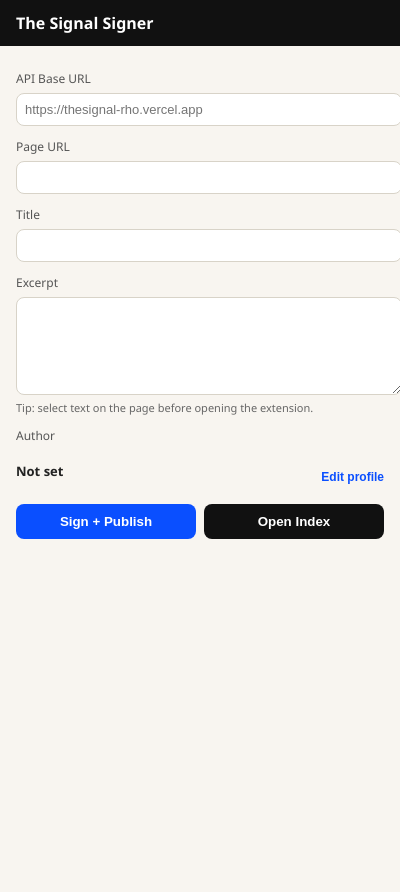
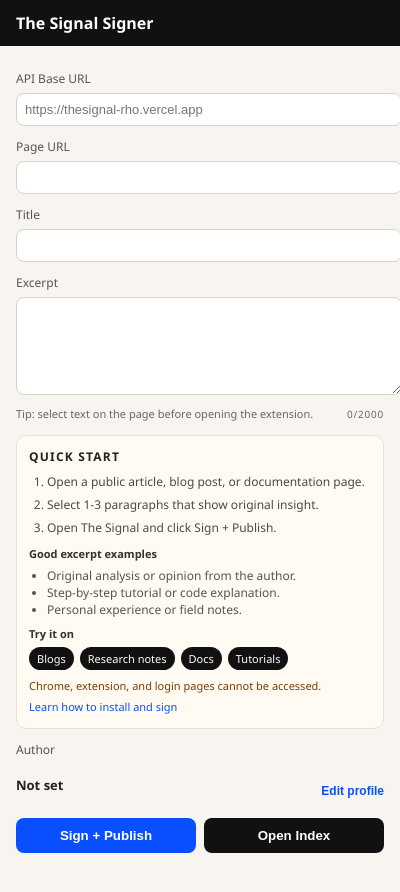
Before and after one commit to sisilabsai/thesignal, a browser extension: page apps/extension/public/popup.html in a window 400 px wide. Before the commit the page ends 844 px from the top, so only its background shows below. Drawn offline with Linux system fonts and the light colour scheme; files whose address does not match are found by name.

Commit message:
Enhance extension UI guidance and examples

```diff
--- a/apps/extension/public/popup.html
+++ b/apps/extension/public/popup.html
@@ -41,6 +41,13 @@
         min-height: 80px;
         resize: vertical;
       }
+      .count-row {
+        display: flex;
+        align-items: center;
+        justify-content: space-between;
+        gap: 8px;
+        margin-top: 6px;
+      }
       .row {
         display: flex;
         gap: 8px;
@@ -83,6 +90,71 @@
         font-size: 11px;
         color: #666;
       }
+      .small {
+        font-size: 10px;
+        text-transform: uppercase;
+        letter-spacing: 0.08em;
+      }
+      .guide {
+        margin-top: 14px;
+        padding: 12px;
+        border-radius: 10px;
+        border: 1px solid #e6e0d5;
+        background: #fffaf2;
+      }
+      .guide-title {
+        font-size: 12px;
+        font-weight: 700;
+        text-transform: uppercase;
+        letter-spacing: 0.1em;
+        color: #222;
+        margin-bottom: 8px;
+      }
+      .guide-steps {
+        margin: 0 0 10px;
+        padding-left: 18px;
+        font-size: 12px;
+        color: #4a4a4a;
+      }
+      .guide-steps li {
+        margin-bottom: 6px;
+      }
+      .example-label {
+        font-size: 11px;
+        font-weight: 600;
+        color: #333;
+        margin-bottom: 6px;
+      }
+      .example-list {
+        margin: 0 0 8px;
+        padding-left: 18px;
+        font-size: 12px;
+        color: #555;
+      }
+      .chips {
+        display: flex;
+        flex-wrap: wrap;
+        gap: 6px;
+      }
+      .chip {
+        font-size: 11px;
+        padding: 4px 8px;
+        border-radius: 999px;
+        background: #111;
+        color: #fff;
+      }
+      .guide-note {
+        margin-top: 8px;
+        font-size: 11px;
+        color: #7a3e00;
+      }
+      .guide-link {
+        display: inline-block;
+        margin-top: 6px;
+        font-size: 11px;
+        color: #0a4fff;
+        text-decoration: none;
+      }
       .link-button {
         border: none;
         background: none;
@@ -107,7 +179,36 @@
 
       <label>Excerpt</label>
       <textarea id="page-excerpt"></textarea>
-      <div class="muted">Tip: select text on the page before opening the extension.</div>
+      <div class="count-row">
+        <span class="muted">Tip: select text on the page before opening the extension.</span>
+        <span id="excerpt-count" class="muted small">0/2000</span>
+      </div>
+
+      <div class="guide">
+        <div class="guide-title">Quick Start</div>
+        <ol class="guide-steps">
+          <li>Open a public article, blog post, or documentation page.</li>
+          <li>Select 1-3 paragraphs that show original insight.</li>
+          <li>Open The Signal and click Sign + Publish.</li>
+        </ol>
+        <div class="example-label">Good excerpt examples</div>
+        <ul class="example-list">
+          <li>Original analysis or opinion from the author.</li>
+          <li>Step-by-step tutorial or code explanation.</li>
+          <li>Personal experience or field notes.</li>
+        </ul>
+        <div class="example-label">Try it on</div>
+        <div class="chips">
+          <span class="chip">Blogs</span>
+          <span class="chip">Research notes</span>
+          <span class="chip">Docs</span>
+          <span class="chip">Tutorials</span>
+        </div>
+        <div class="guide-note">Chrome, extension, and login pages cannot be accessed.</div>
+        <a class="guide-link" href="https://thesignal-rho.vercel.app/extension.html" target="_blank" rel="noreferrer">
+          Learn how to install and sign
+        </a>
+      </div>
 
       <label>Author</label>
       <div class="author-row">
--- a/apps/extension/src/popup.js
+++ b/apps/extension/src/popup.js
@@ -23,10 +23,18 @@
 const openIndexBtn = document.getElementById('open-index');
 const authorEl = document.getElementById('author');
 const optionsBtn = document.getElementById('open-options');
+const excerptCountEl = document.getElementById('excerpt-count');
 
 function setStatus(message, isError = false) {
   statusEl.textContent = message;
   statusEl.style.color = isError ? '#b00020' : '#444';
+}
+
+function updateExcerptCount() {
+  if (!excerptCountEl) return;
+  const length = (pageExcerptInput.value || '').length;
+  excerptCountEl.textContent = `${length}/2000`;
+  excerptCountEl.style.color = length > 2000 ? '#b00020' : '#666';
 }
 
 function getActiveTab() {
@@ -84,6 +92,7 @@
   pageUrlInput.value = data.url || '';
   pageTitleInput.value = data.title || '';
   pageExcerptInput.value = data.excerpt || '';
+  updateExcerptCount();
 
   const profile = await getProfile();
   if (authorEl) {
@@ -158,6 +167,8 @@
   signAndPublish().catch((err) => setStatus(err.message, true));
 });
 
+pageExcerptInput.addEventListener('input', updateExcerptCount);
+
 openIndexBtn.addEventListener('click', async () => {
   const apiBase = normalizeText(apiBaseInput.value || 'https://thesignal-rho.vercel.app');
   await setApiBase(apiBase);
```
